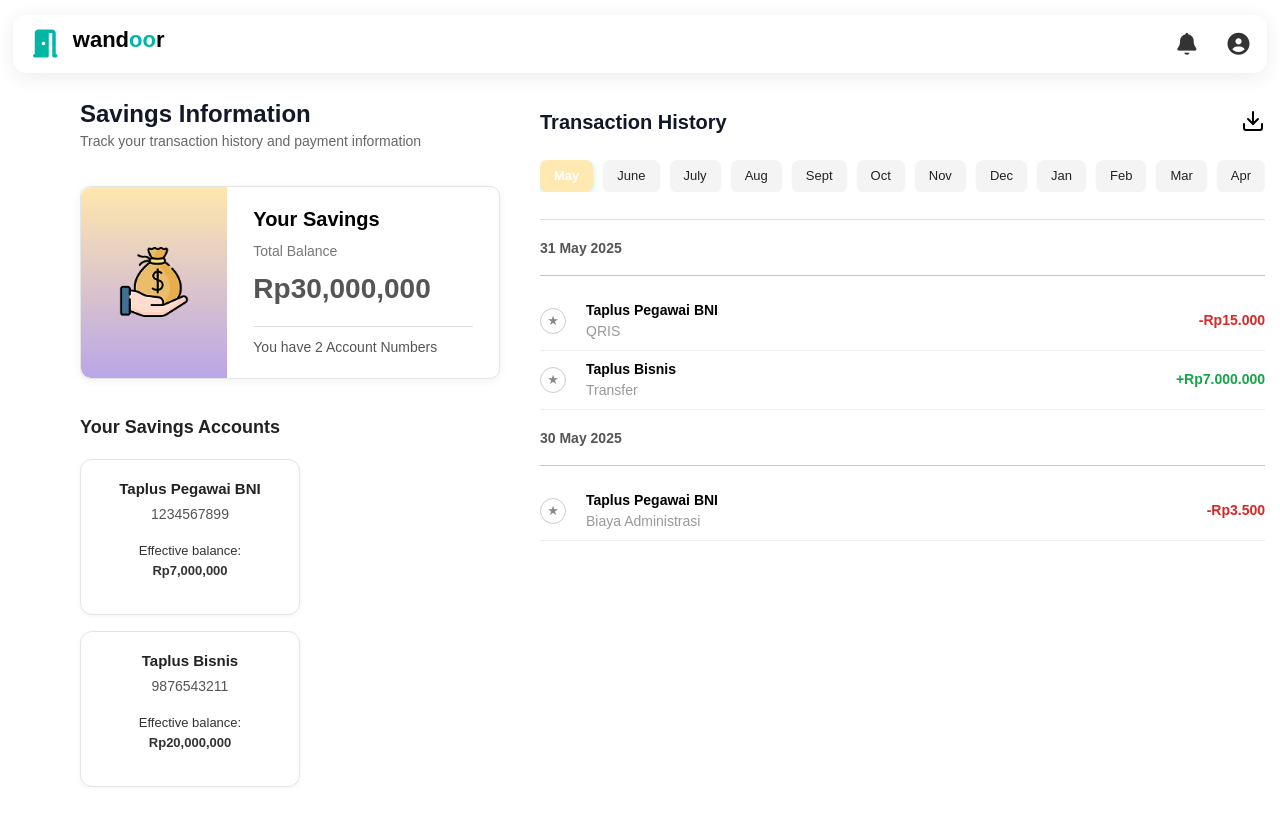
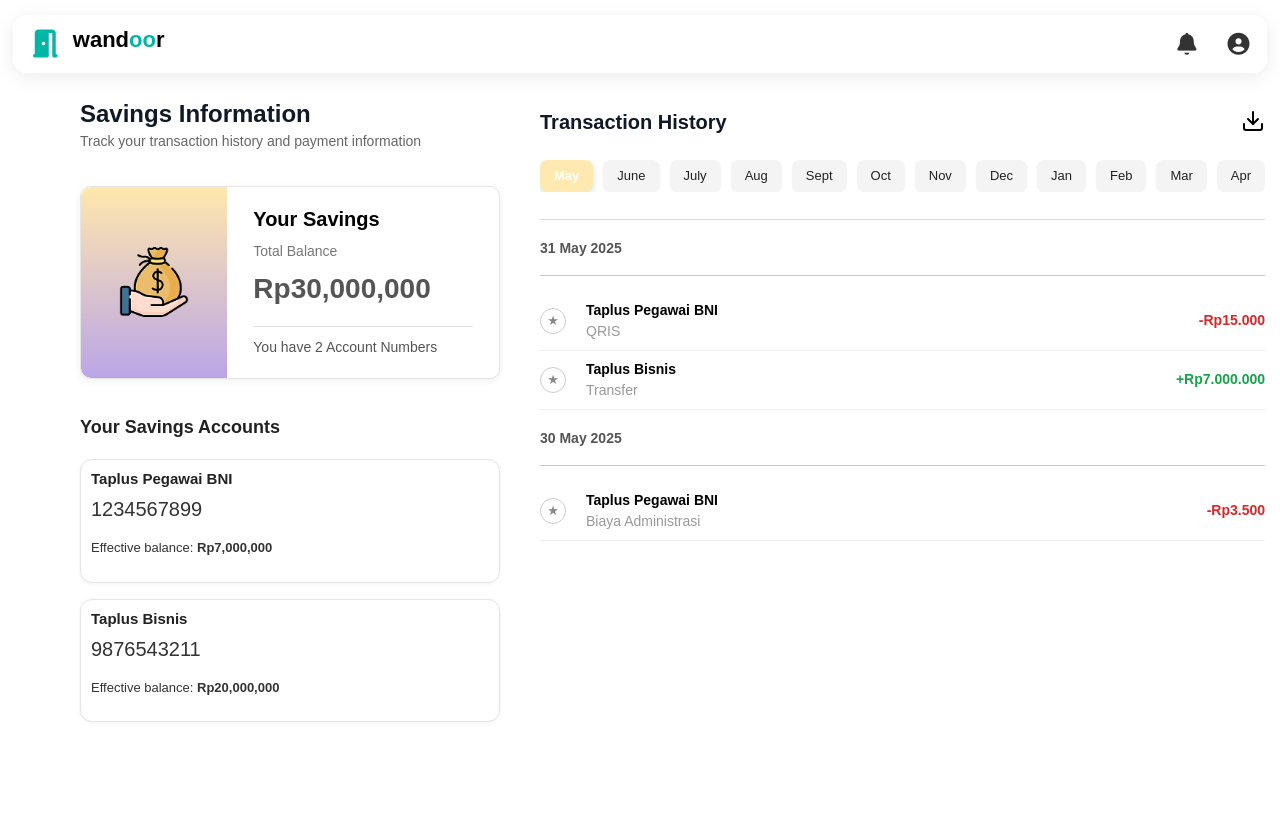
Before and after one commit to kelompok-3-odp343/Client-Side, a React (Vite) app: page /savings in a window 1280 px wide. Shown: the top 826 px of the page. After the commit the page ends 800 px from the top, so only its background shows below. Built offline with nearby package versions, Linux system fonts and the light colour scheme; no server answers.

Commit message:
card changes

```diff
--- a/src/css/SavingStyle.css
+++ b/src/css/SavingStyle.css
@@ -131,10 +131,10 @@
 
   /* ======== DEPOSIT CARD ======== */
   .savings-card {
-    width: 220px;
+    width: 420px;
     border: 1px solid #e5e5e5;
     border-radius: 12px;
-    padding: 20px;
+    padding: 10px;
     text-align: center;
     background: #fff;
     box-shadow: 0 1px 4px rgba(0, 0, 0, 0.05);
@@ -147,12 +147,20 @@
   }
 
   .savings-title {
+    text-align: left;
     font-weight: 600;
     font-size: 15px;
     margin-bottom: 6px;
   }
+  .savings-number {
+    text-align: left;
+    font-size: 20px;
+    color: #333;
+    margin-bottom: 14px;
+  }
 
   .savings-balance {
+    text-align: left;
     font-size: 13px;
     color: #333;
     margin-bottom: 14px;
```
